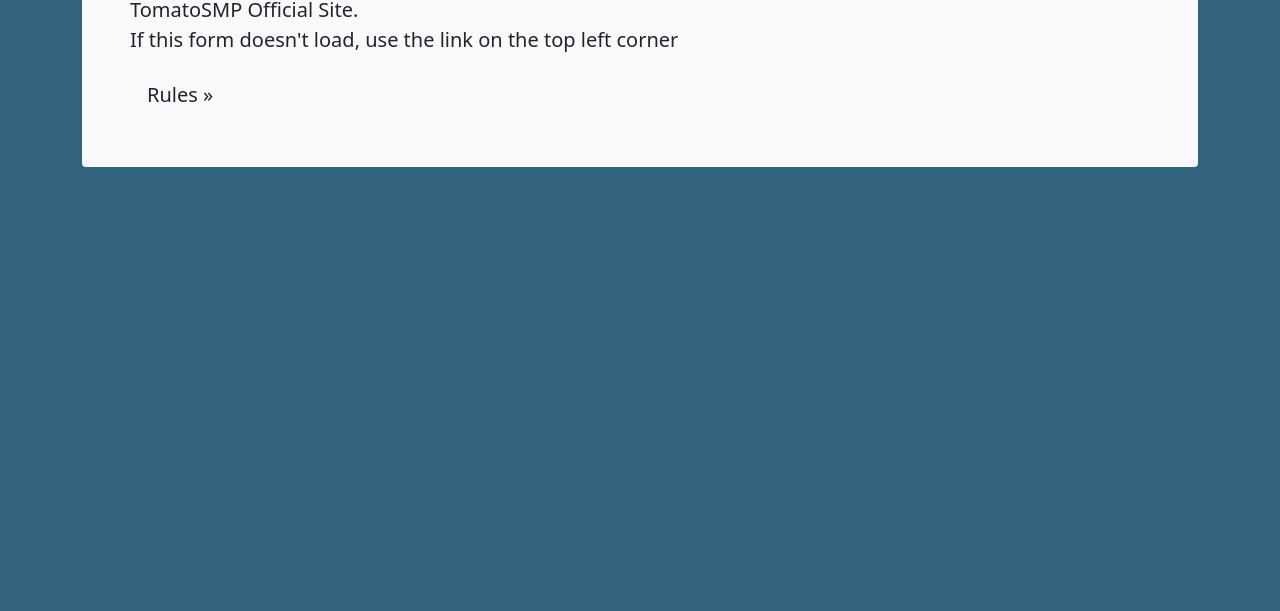
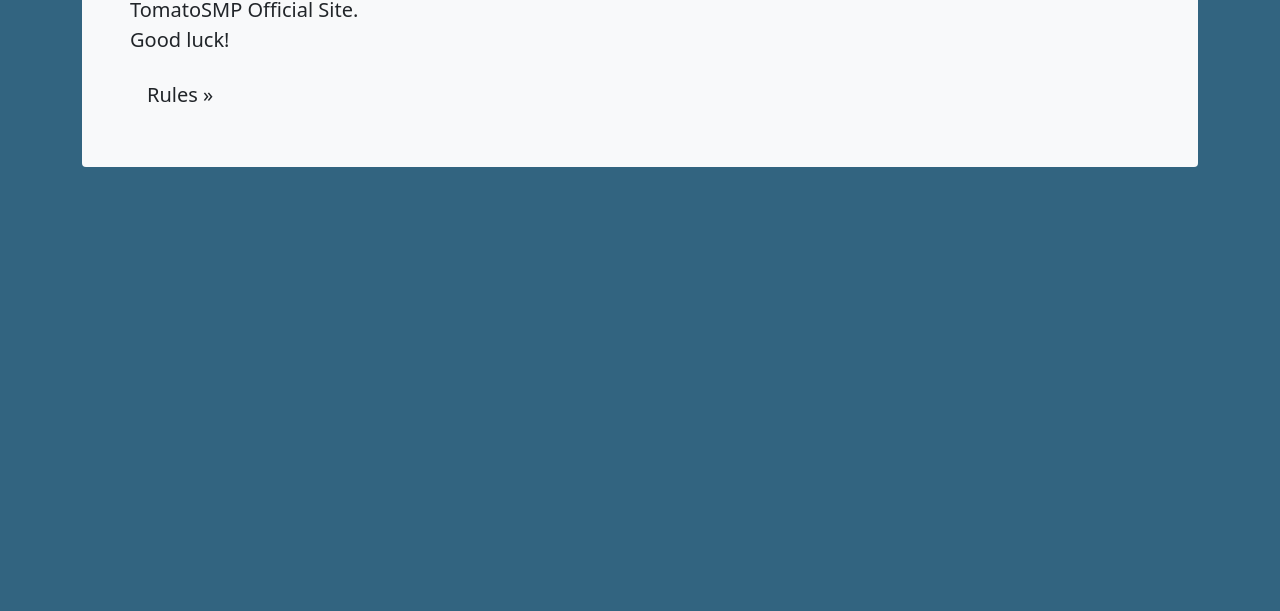
Before and after one commit to Ka1serBTW/clarksmp, a plain HTML site: page index.html in a window 1280 px wide. Shown: the part 189-800 px from the top of the page. Drawn offline with Linux system fonts and the light colour scheme.

Commit message:
Update index.html

```diff
--- a/index.html
+++ b/index.html
@@ -36,7 +36,7 @@
     <main class="container">
       <div class="bg-light p-5 rounded">
         <h1>Welcome to the TomatoSMP website!</h1>
-        <p class="lead">TomatoSMP Official Site. <br>If this form doesn't load, use the link on the top left corner</p>
+        <p class="lead">TomatoSMP Official Site. <br>Good luck!</p>
         <a class="btn btn-lg btn-primar" href="https://rentry.co/tsmps5rules" role="button">Rules &raquo;</a>
       </div>
     </main>
```
